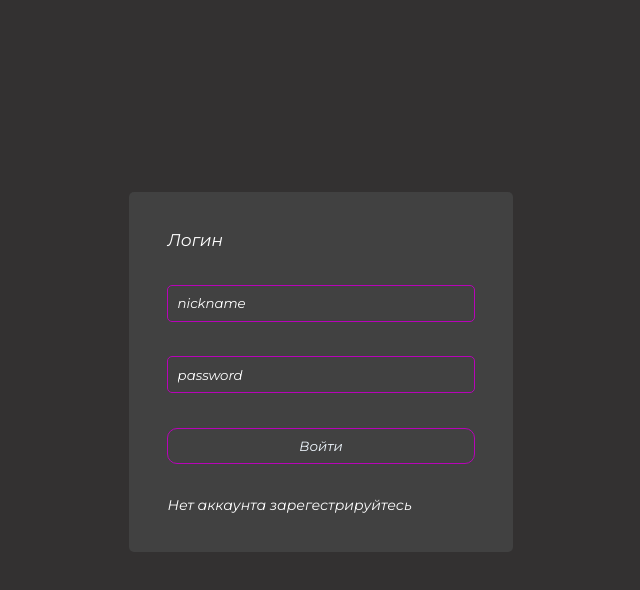
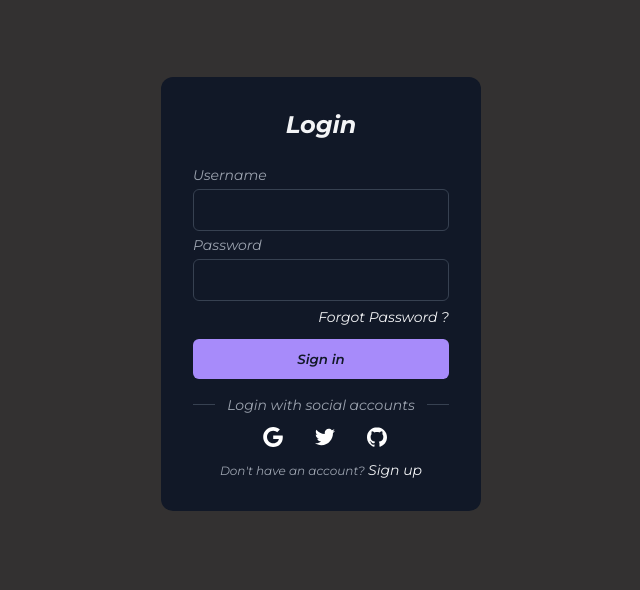
Before and after one commit to Kirillfty/clubs-front-end, a Vue app in the folder front/vue-project/: page / in a window 1280 px wide. Shown: the top 590 px of the page, without its empty margins (319-959 px from the left). Built offline with nearby package versions, Linux system fonts and the light colour scheme.

Commit message:
create a new dezign to login and register page

```diff
--- a/front/vue-project/src/assets/main.css
+++ b/front/vue-project/src/assets/main.css
@@ -47,42 +47,139 @@ body{
 
 }
 .cont-login{
-    width:30%;
-    height:45vh;
-    padding:3%;
+    width:100%;
+    margin-top: 6%;
     display: flex;
-    justify-content: space-between;
-    flex-direction: column;
-    background-color: rgb(65, 65, 65);
-    margin:0 auto;
-    border-radius: 5px;
-    margin-top:15%;
-    gap:5%;
+    justify-content: center;
+    align-content: center;
+
 }
 .cont-reg{
-    width:30%;
-    height:60vh;
-    padding:3%;
+    width:100%;
+    margin-top: 6%;
     display: flex;
-    justify-content: space-between;
-    flex-direction: column;
-    background-color: rgb(65, 65, 65);
-    margin:0 auto;
-    border-radius: 5px;
-    margin-top:10%;
-    gap:5%;
+    justify-content: center;
+    align-content: center;
 }
-#login-txt{
-    font-size: 17px;
-    color:white;
-    font-weight: 400;
-}
-#login-txt-2{
+
+.form-container {
+    width: 320px;
+    border-radius: 0.75rem;
+    background-color: rgba(17, 24, 39, 1);
+    padding: 2rem;
+    color: rgba(243, 244, 246, 1);
+  }
+
+  .title {
+    text-align: center;
+    font-size: 1.5rem;
+    line-height: 2rem;
+    font-weight: 700;
+  }
+
+  .form {
+    margin-top: 1.5rem;
+  }
+
+  .input-group {
+    margin-top: 0.25rem;
+    font-size: 0.875rem;
+    line-height: 1.25rem;
+  }
+
+  .input-group label {
+    display: block;
+    color: rgba(156, 163, 175, 1);
+    margin-bottom: 4px;
+  }
+
+  .input-group input {
+    width: 100%;
+    border-radius: 0.375rem;
+    border: 1px solid rgba(55, 65, 81, 1);
+    outline: 0;
+    background-color: rgba(17, 24, 39, 1);
+    padding: 0.75rem 1rem;
+    color: rgba(243, 244, 246, 1);
+  }
+
+  .input-group input:focus {
+    border-color: rgba(167, 139, 250);
+  }
+
+  .forgot {
+    display: flex;
+    justify-content: flex-end;
+    font-size: 0.75rem;
+    line-height: 1rem;
+    color: rgba(156, 163, 175,1);
+    margin: 8px 0 14px 0;
+  }
+
+  .forgot a,.signup a {
+    color: rgba(243, 244, 246, 1);
+    text-decoration: none;
     font-size: 14px;
-    color:white;
-    font-weight: 400;
-}
-button,input :active, :hover, :focus {
-    outline: 0;
-    outline-offset: 0;
-}
+  }
+
+  .forgot a:hover, .signup a:hover {
+    text-decoration: underline rgba(167, 139, 250, 1);
+  }
+
+  .sign {
+    display: block;
+    width: 100%;
+    background-color: rgba(167, 139, 250, 1);
+    padding: 0.75rem;
+    text-align: center;
+    color: rgba(17, 24, 39, 1);
+    border: none;
+    border-radius: 0.375rem;
+    font-weight: 600;
+  }
+
+  .social-message {
+    display: flex;
+    align-items: center;
+    padding-top: 1rem;
+  }
+
+  .line {
+    height: 1px;
+    flex: 1 1 0%;
+    background-color: rgba(55, 65, 81, 1);
+  }
+
+  .social-message .message {
+    padding-left: 0.75rem;
+    padding-right: 0.75rem;
+    font-size: 0.875rem;
+    line-height: 1.25rem;
+    color: rgba(156, 163, 175, 1);
+  }
+
+  .social-icons {
+    display: flex;
+    justify-content: center;
+  }
+
+  .social-icons .icon {
+    border-radius: 0.125rem;
+    padding: 0.75rem;
+    border: none;
+    background-color: transparent;
+    margin-left: 8px;
+  }
+
+  .social-icons .icon svg {
+    height: 1.25rem;
+    width: 1.25rem;
+    fill: #fff;
+  }
+
+  .signup {
+    text-align: center;
+    font-size: 0.75rem;
+    line-height: 1rem;
+    color: rgba(156, 163, 175, 1);
+  }
--- a/front/vue-project/src/login.vue
+++ b/front/vue-project/src/login.vue
@@ -1,10 +1,48 @@
 <template>
     <div class="cont-login">
-        <h1 id="login-txt">Логин</h1>
-        <input type="text" placeholder="nickname" class="login-input">
-        <input type="passowrd" placeholder="password" class="login-input">
-        <button class="login-button">Войти</button>
-        <h1 @click="GoTo()" id="login-txt-2">Нет аккаунта зарегестрируйтесь</h1>
+        <!-- From Uiverse.io by Yaya12085 -->
+<div class="form-container">
+	<p class="title">Login</p>
+	<form class="form">
+		<div class="input-group">
+			<label for="username">Username</label>
+			<input type="text" name="username" autocomplete="off" id="username" placeholder="">
+		</div>
+		<div class="input-group">
+			<label for="password">Password</label>
+			<input type="password" name="password" autocomplete="off" id="password" placeholder="">
+			<div class="forgot">
+				<a rel="noopener noreferrer" href="#">Forgot Password ?</a>
+			</div>
+		</div>
+		<button class="sign">Sign in</button>
+	</form>
+	<div class="social-message">
+		<div class="line"></div>
+		<p class="message">Login with social accounts</p>
+		<div class="line"></div>
+	</div>
+	<div class="social-icons">
+		<button aria-label="Log in with Google" class="icon">
+			<svg xmlns="http://www.w3.org/2000/svg" viewBox="0 0 32 32" class="w-5 h-5 fill-current">
+				<path d="M16.318 13.714v5.484h9.078c-0.37 2.354-2.745 6.901-9.078 6.901-5.458 0-9.917-4.521-9.917-10.099s4.458-10.099 9.917-10.099c3.109 0 5.193 1.318 6.38 2.464l4.339-4.182c-2.786-2.599-6.396-4.182-10.719-4.182-8.844 0-16 7.151-16 16s7.156 16 16 16c9.234 0 15.365-6.49 15.365-15.635 0-1.052-0.115-1.854-0.255-2.651z"></path>
+			</svg>
+		</button>
+		<button aria-label="Log in with Twitter" class="icon">
+			<svg xmlns="http://www.w3.org/2000/svg" viewBox="0 0 32 32" class="w-5 h-5 fill-current">
+				<path d="M31.937 6.093c-1.177 0.516-2.437 0.871-3.765 1.032 1.355-0.813 2.391-2.099 2.885-3.631-1.271 0.74-2.677 1.276-4.172 1.579-1.192-1.276-2.896-2.079-4.787-2.079-3.625 0-6.563 2.937-6.563 6.557 0 0.521 0.063 1.021 0.172 1.495-5.453-0.255-10.287-2.875-13.52-6.833-0.568 0.964-0.891 2.084-0.891 3.303 0 2.281 1.161 4.281 2.916 5.457-1.073-0.031-2.083-0.328-2.968-0.817v0.079c0 3.181 2.26 5.833 5.26 6.437-0.547 0.145-1.131 0.229-1.724 0.229-0.421 0-0.823-0.041-1.224-0.115 0.844 2.604 3.26 4.5 6.14 4.557-2.239 1.755-5.077 2.801-8.135 2.801-0.521 0-1.041-0.025-1.563-0.088 2.917 1.86 6.36 2.948 10.079 2.948 12.067 0 18.661-9.995 18.661-18.651 0-0.276 0-0.557-0.021-0.839 1.287-0.917 2.401-2.079 3.281-3.396z"></path>
+			</svg>
+		</button>
+		<button aria-label="Log in with GitHub" class="icon">
+			<svg xmlns="http://www.w3.org/2000/svg" viewBox="0 0 32 32" class="w-5 h-5 fill-current">
+				<path d="M16 0.396c-8.839 0-16 7.167-16 16 0 7.073 4.584 13.068 10.937 15.183 0.803 0.151 1.093-0.344 1.093-0.772 0-0.38-0.009-1.385-0.015-2.719-4.453 0.964-5.391-2.151-5.391-2.151-0.729-1.844-1.781-2.339-1.781-2.339-1.448-0.989 0.115-0.968 0.115-0.968 1.604 0.109 2.448 1.645 2.448 1.645 1.427 2.448 3.744 1.74 4.661 1.328 0.14-1.031 0.557-1.74 1.011-2.135-3.552-0.401-7.287-1.776-7.287-7.907 0-1.751 0.62-3.177 1.645-4.297-0.177-0.401-0.719-2.031 0.141-4.235 0 0 1.339-0.427 4.4 1.641 1.281-0.355 2.641-0.532 4-0.541 1.36 0.009 2.719 0.187 4 0.541 3.043-2.068 4.381-1.641 4.381-1.641 0.859 2.204 0.317 3.833 0.161 4.235 1.015 1.12 1.635 2.547 1.635 4.297 0 6.145-3.74 7.5-7.296 7.891 0.556 0.479 1.077 1.464 1.077 2.959 0 2.14-0.020 3.864-0.020 4.385 0 0.416 0.28 0.916 1.104 0.755 6.4-2.093 10.979-8.093 10.979-15.156 0-8.833-7.161-16-16-16z"></path>
+			</svg>
+		</button>
+	</div>
+	<p class="signup">Don't have an account?
+		<a rel="noopener noreferrer" @click="GoTo()" class="">Sign up</a>
+	</p>
+</div>
     </div>
 </template>
 
--- a/front/vue-project/src/register.vue
+++ b/front/vue-project/src/register.vue
@@ -1,13 +1,57 @@
 <template>
      <div class="cont-reg">
-        <h1 id="login-txt">Регистрация</h1>
-        <input type="text" placeholder="name" v-model="Acc.firstName" class="login-input">
-        <input type="text" placeholder="lastname" v-model="Acc.lastName" class="login-input">
-        <input type="text" placeholder="nickname" v-model="Acc.nickName" class="login-input">
-        <input type="passowrd" placeholder="password" v-model="Acc.password" class="login-input">
-        <button @click="Registration()" class="login-button">Регистрация</button>
-        <h1  @click="() => {router.push('/')}"  id="login-txt-2">Усть аккаунт.Войди</h1>
+        <!-- From Uiverse.io by Yaya12085 -->
+<div class="form-container">
+	<p class="title">Registration</p>
+	<form class="form">
+		<div class="input-group">
+			<label for="username">FirstName</label>
+			<input type="text" autocomplete="off" name="username" id="username" placeholder="" v-model="Acc.firstName">
+		</div>
+        <div class="input-group">
+			<label for="username">LastName</label>
+			<input type="text" name="username" autocomplete="off" id="username" placeholder="" v-model="Acc.lastName">
+		</div>
+		<div class="input-group">
+			<label for="username">NickName</label>
+			<input type="text" name="username" autocomplete="off" id="username" placeholder="" v-model="Acc.nickName">
+			<br><br>
+		</div>
+		<div class="input-group">
+			<label for="password">Password</label>
+			<input type="password" name="password" autocomplete="off" id="password" placeholder="" v-model="Acc.password">
+			<br><br>
+		</div>
+		<button class="sign" @click="Registration()">Sign up</button>
+	</form>
+	<div class="social-message">
+		<div class="line"></div>
+		<p class="message">Login with social accounts</p>
+		<div class="line"></div>
+	</div>
+	<div class="social-icons">
+		<button aria-label="Log in with Google" class="icon">
+			<svg xmlns="http://www.w3.org/2000/svg" viewBox="0 0 32 32" class="w-5 h-5 fill-current">
+				<path d="M16.318 13.714v5.484h9.078c-0.37 2.354-2.745 6.901-9.078 6.901-5.458 0-9.917-4.521-9.917-10.099s4.458-10.099 9.917-10.099c3.109 0 5.193 1.318 6.38 2.464l4.339-4.182c-2.786-2.599-6.396-4.182-10.719-4.182-8.844 0-16 7.151-16 16s7.156 16 16 16c9.234 0 15.365-6.49 15.365-15.635 0-1.052-0.115-1.854-0.255-2.651z"></path>
+			</svg>
+		</button>
+		<button aria-label="Log in with Twitter" class="icon">
+			<svg xmlns="http://www.w3.org/2000/svg" viewBox="0 0 32 32" class="w-5 h-5 fill-current">
+				<path d="M31.937 6.093c-1.177 0.516-2.437 0.871-3.765 1.032 1.355-0.813 2.391-2.099 2.885-3.631-1.271 0.74-2.677 1.276-4.172 1.579-1.192-1.276-2.896-2.079-4.787-2.079-3.625 0-6.563 2.937-6.563 6.557 0 0.521 0.063 1.021 0.172 1.495-5.453-0.255-10.287-2.875-13.52-6.833-0.568 0.964-0.891 2.084-0.891 3.303 0 2.281 1.161 4.281 2.916 5.457-1.073-0.031-2.083-0.328-2.968-0.817v0.079c0 3.181 2.26 5.833 5.26 6.437-0.547 0.145-1.131 0.229-1.724 0.229-0.421 0-0.823-0.041-1.224-0.115 0.844 2.604 3.26 4.5 6.14 4.557-2.239 1.755-5.077 2.801-8.135 2.801-0.521 0-1.041-0.025-1.563-0.088 2.917 1.86 6.36 2.948 10.079 2.948 12.067 0 18.661-9.995 18.661-18.651 0-0.276 0-0.557-0.021-0.839 1.287-0.917 2.401-2.079 3.281-3.396z"></path>
+			</svg>
+		</button>
+		<button aria-label="Log in with GitHub" class="icon">
+			<svg xmlns="http://www.w3.org/2000/svg" viewBox="0 0 32 32" class="w-5 h-5 fill-current">
+				<path d="M16 0.396c-8.839 0-16 7.167-16 16 0 7.073 4.584 13.068 10.937 15.183 0.803 0.151 1.093-0.344 1.093-0.772 0-0.38-0.009-1.385-0.015-2.719-4.453 0.964-5.391-2.151-5.391-2.151-0.729-1.844-1.781-2.339-1.781-2.339-1.448-0.989 0.115-0.968 0.115-0.968 1.604 0.109 2.448 1.645 2.448 1.645 1.427 2.448 3.744 1.74 4.661 1.328 0.14-1.031 0.557-1.74 1.011-2.135-3.552-0.401-7.287-1.776-7.287-7.907 0-1.751 0.62-3.177 1.645-4.297-0.177-0.401-0.719-2.031 0.141-4.235 0 0 1.339-0.427 4.4 1.641 1.281-0.355 2.641-0.532 4-0.541 1.36 0.009 2.719 0.187 4 0.541 3.043-2.068 4.381-1.641 4.381-1.641 0.859 2.204 0.317 3.833 0.161 4.235 1.015 1.12 1.635 2.547 1.635 4.297 0 6.145-3.74 7.5-7.296 7.891 0.556 0.479 1.077 1.464 1.077 2.959 0 2.14-0.020 3.864-0.020 4.385 0 0.416 0.28 0.916 1.104 0.755 6.4-2.093 10.979-8.093 10.979-15.156 0-8.833-7.161-16-16-16z"></path>
+			</svg>
+		</button>
+	</div>
+	<p class="signup">You have an account?
+		<a rel="noopener noreferrer" @click="GoTo()" class="">Sign in</a>
+	</p>
+</div>
     </div>
+
 </template>
 
 <script setup>
@@ -21,6 +65,9 @@ let Acc = ref({
     password:''
 })
 let router = useRouter();
+function GoTo(){
+    router.push('/');
+}
 function Registration(){
 axios.post('https://localhost:7210/api/auth/register',{firstName:Acc.value.firstName,
 lastName:Acc.value.lastName,
```
